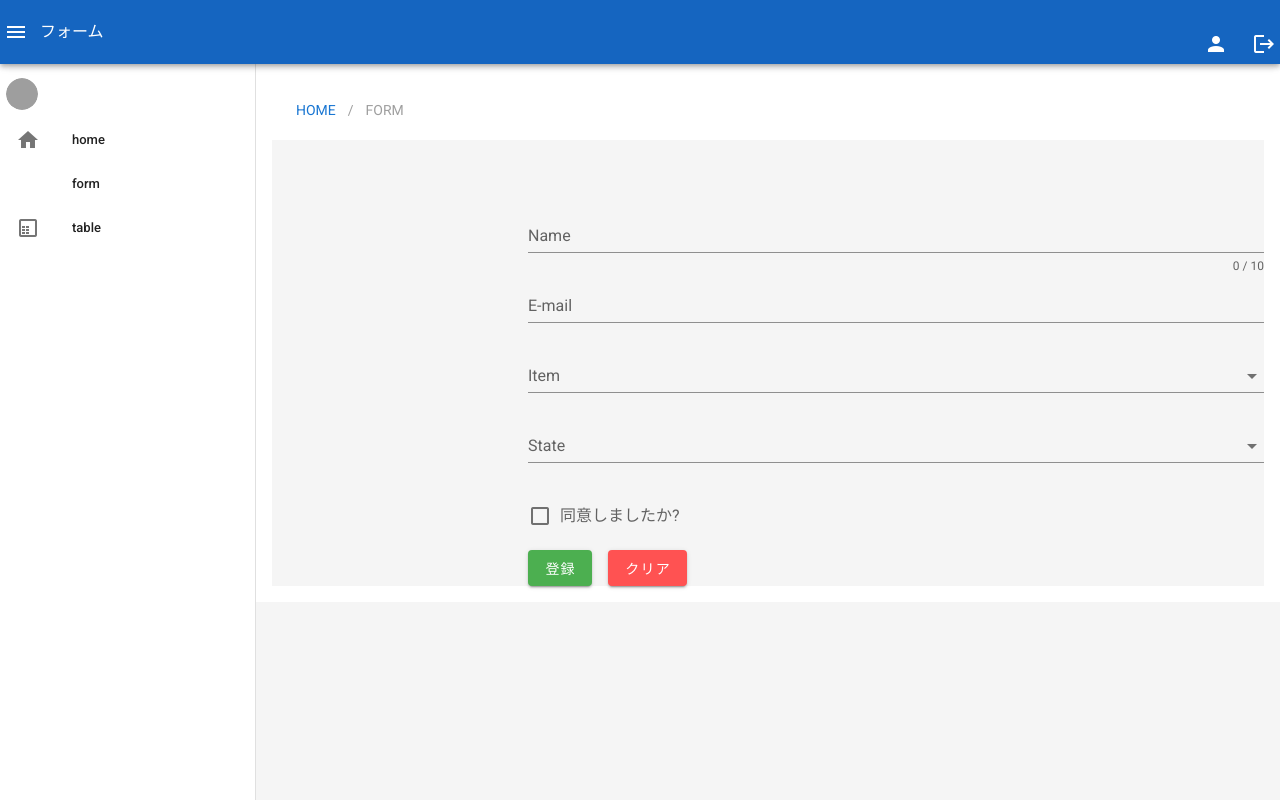
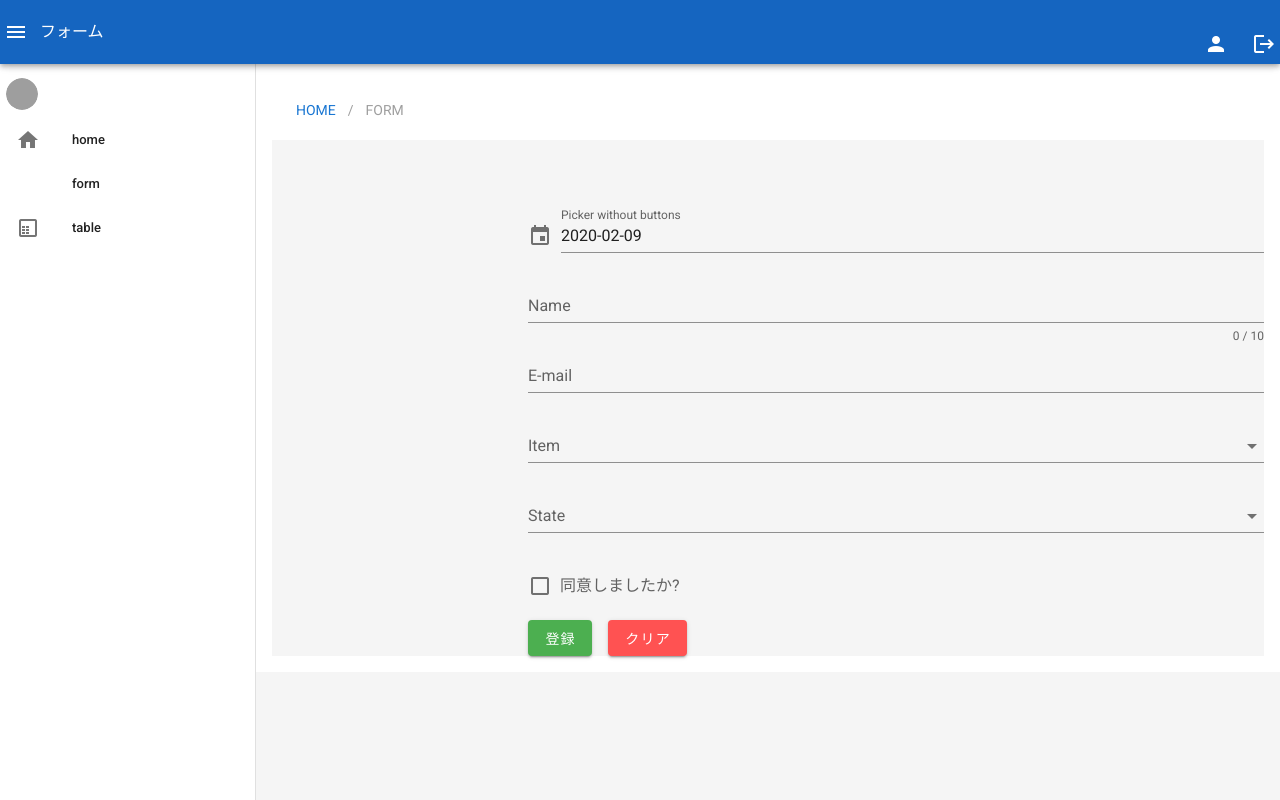
Before and after one commit to KiichiSugihara/vuetify-sandbox, a Vue app: page /form in a window 1280 px wide. Built offline with nearby package versions, Linux system fonts and the light colour scheme; grey boxes are pictures that could not be loaded.

Commit message:
add Form date

```diff
--- a/src/components/VSForm.vue
+++ b/src/components/VSForm.vue
@@ -9,6 +9,25 @@
         color="green"
       ></v-progress-linear>
       <v-form ref="form" v-model="valid" lazy-validation>
+        <v-menu
+          v-model="menu"
+          :close-on-content-click="false"
+          :nudge-right="40"
+          transition="scale-transition"
+          offset-y
+          min-width="290px"
+        >
+          <template v-slot:activator="{ on }">
+            <v-text-field
+              v-model="date"
+              v-on="on"
+              label="Picker without buttons"
+              prepend-icon="event"
+              readonly
+            ></v-text-field>
+          </template>
+          <v-date-picker v-model="date" @input="menu2 = false"></v-date-picker>
+        </v-menu>
         <!-- 文字数制限 -->
         <v-text-field
           v-model="name"
@@ -62,6 +81,8 @@
 import router from "@/router/index";
 export default {
   data: () => ({
+    date: new Date().toISOString().substr(0, 10),
+    menu: false,
     states: [
       { name: "Florida", abbr: "FL", id: 1 },
       { name: "Georgia", abbr: "GA", id: 2 },
```
